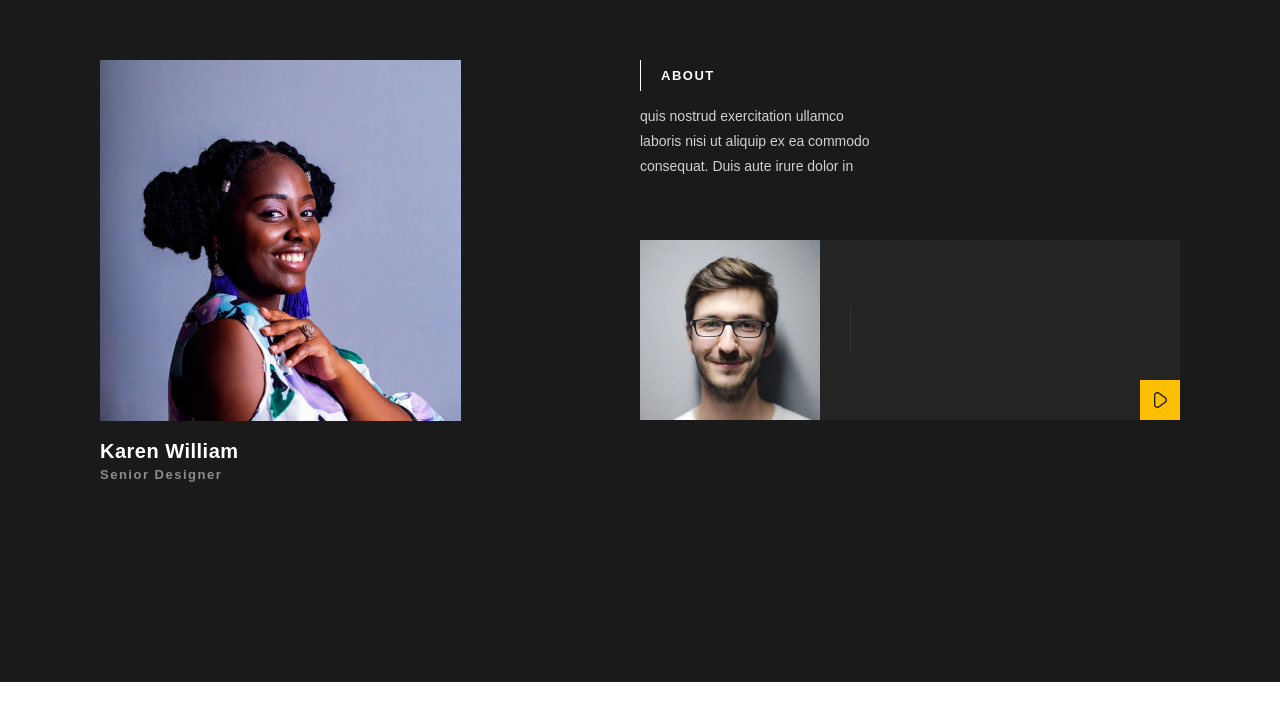
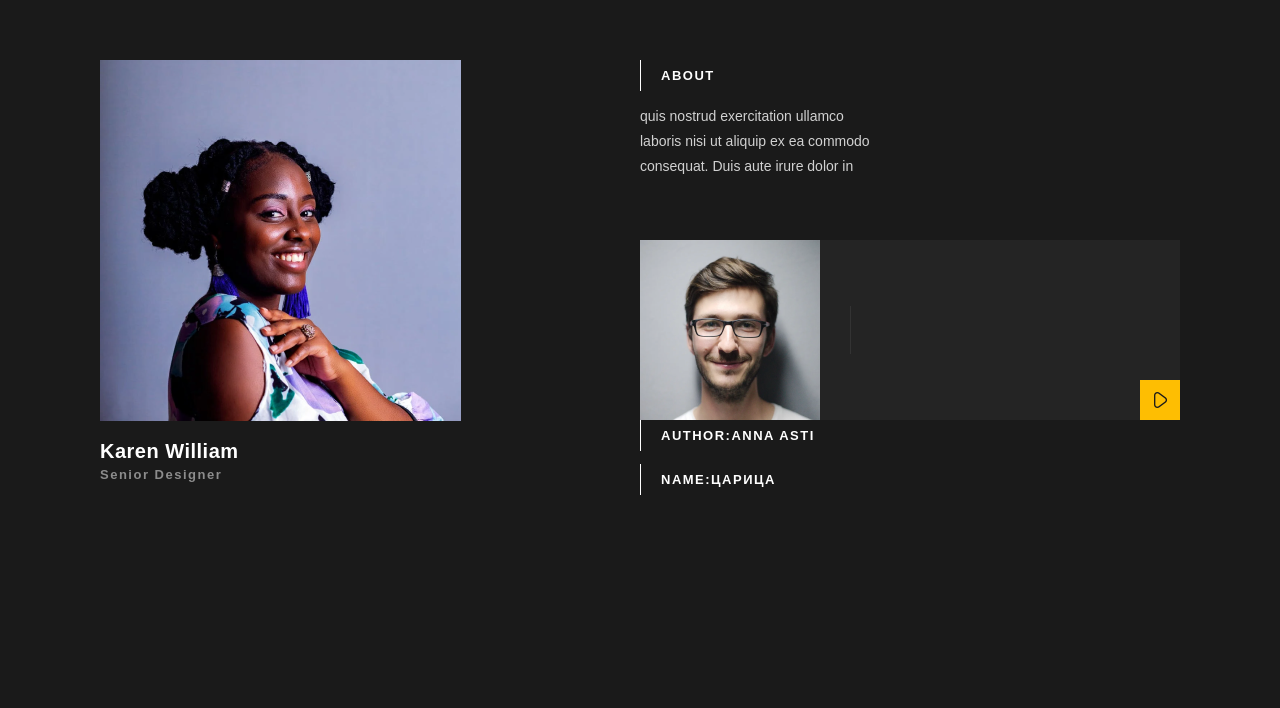
Before and after one commit to Ilaydaprogram/project1, a plain HTML site: page index.html in a window 1280 px wide. Shown: the part 559-1267 px from the top of the page. Before the commit the page ends 1241 px from the top, so only its background shows below. Drawn offline with nearby package versions, Linux system fonts and the light colour scheme; no server answers.

Commit message:
homework3

```diff
--- a/index.html
+++ b/index.html
@@ -48,7 +48,8 @@
                 </div>
             </div>
         </div>
-        <h1></h1>
+        <h1 class="about-text">Author:Anna Asti</h1>
+        <p class="about-text">Name:Царица</p>
     </div>
 </section>
    </div>
```
